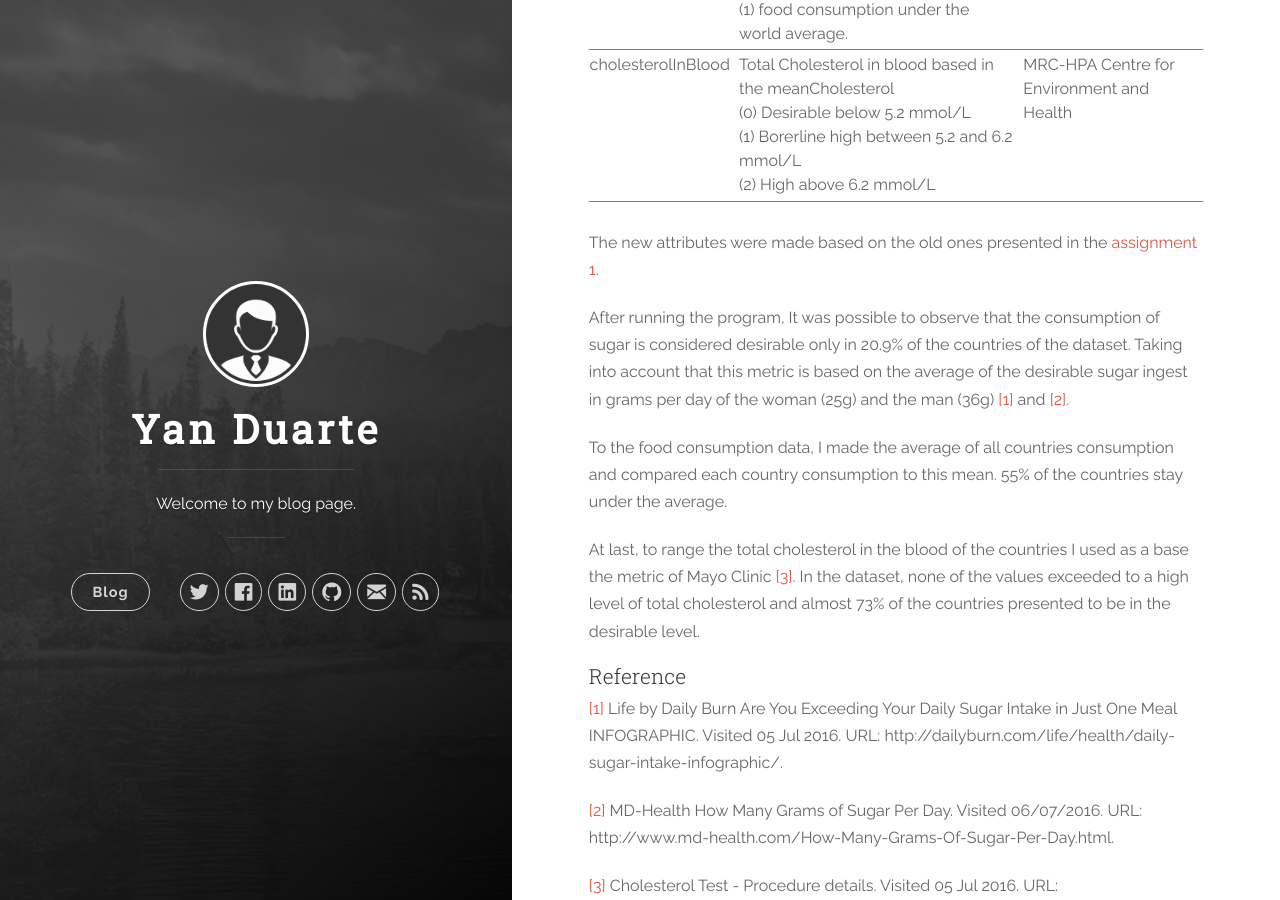
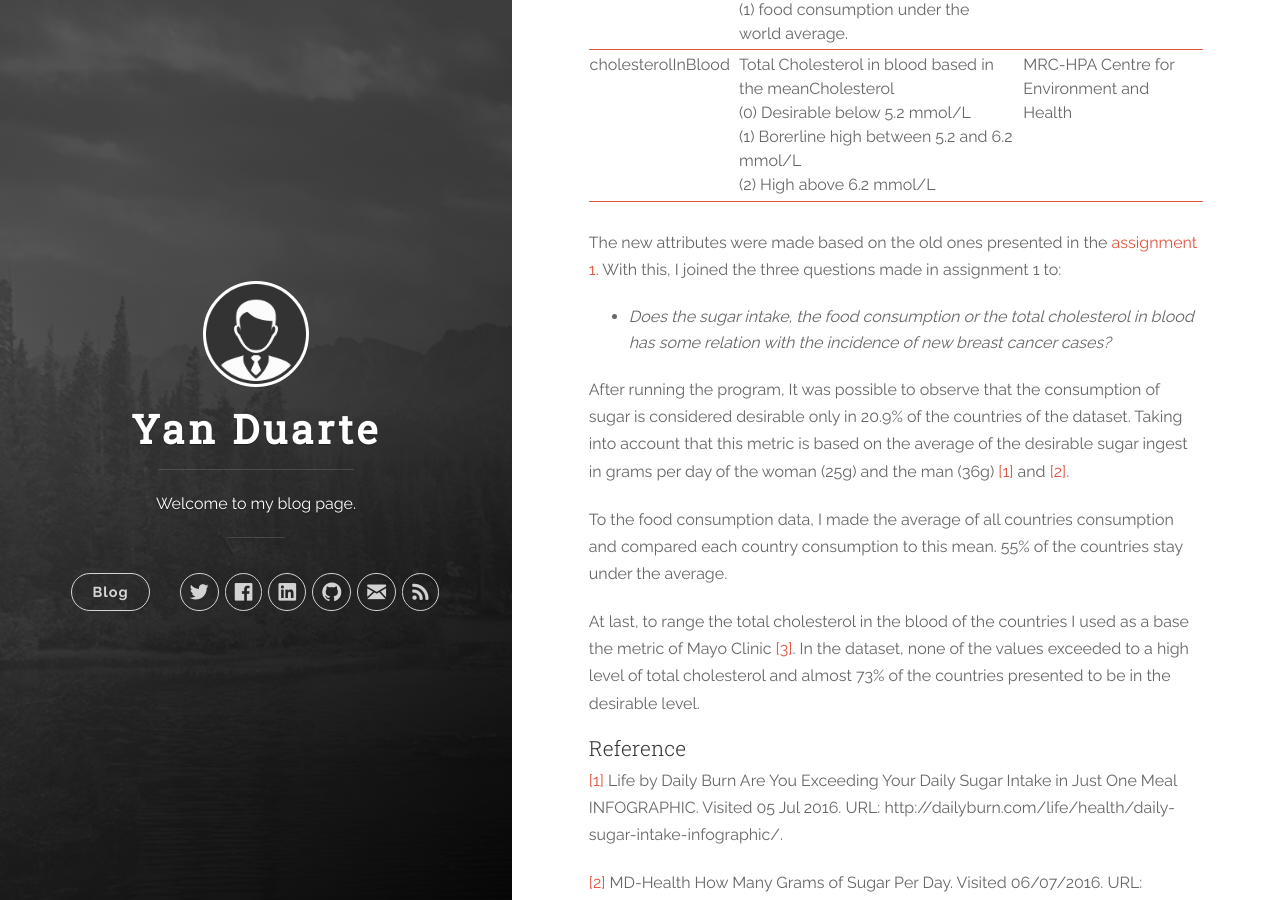
Before and after one commit to yan-duarte/yan-duarte.github.io, a Jekyll site: the page built from _posts/2016-07-05-Assignment2.md, in a window 1280 px wide and 900 px high, scrolled down 995 px. Built offline with Jekyll 4.4.1, drawn with Linux system fonts in a browser that asks for light colours; nearby versions of some CDN libraries.

Commit message:
Updated 2016-07-05-Assignment2.md

```diff
--- a/_posts/2016-07-05-Assignment2.md
+++ b/_posts/2016-07-05-Assignment2.md
@@ -30,6 +30,9 @@ All of my variables have a different response for each entry, so I decided to cr
 
 <br>
 The new attributes were made based on the old ones presented in the [assignment 1](https://yan-duarte.github.io/2016/Assignment1/).
+With this, I joined the three questions made in assignment 1 to:
+
+  - _Does the sugar intake, the food consumption or the total cholesterol in blood has some relation with the incidence of new breast cancer cases?_
 
 After running the program, It was possible to observe that the consumption of sugar is considered desirable only in 20.9% of the countries of the dataset. Taking into account that this metric is based on the average of the desirable sugar ingest in grams per day of the woman (25g) and the man (36g) [[1]][ref1] and [[2]][ref2].
 
@@ -44,7 +47,6 @@ At last, to range the total cholesterol in the blood of the countries I used as
 [[2]][ref2] MD-Health How Many Grams of Sugar Per Day. Visited 06/07/2016. URL: http://www.md-health.com/How-Many-Grams-Of-Sugar-Per-Day.html.
 
 [[3]][ref3] Cholesterol Test - Procedure details. Visited 05 Jul 2016. URL: http://www.mayoclinic.org/tests-procedures/cholesterol-test/details/results/rsc-20169555.
-
 
 
 ## **The results of the first program that demonstrates the frequency distributions were:**
```
